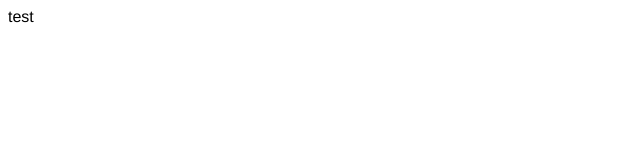
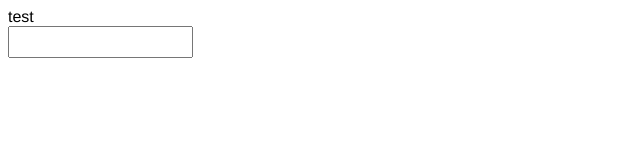
Before and after one commit to starswirl/vue-tutorial, a Vue app: page / in a window 1280 px wide. Shown: the top 160 px of the page, without its empty margins (0-640 px from the left). Built offline with nearby package versions, Linux system fonts and the light colour scheme.

Commit message:
フォームの作成

```diff
--- a/src/components/TestCase.vue
+++ b/src/components/TestCase.vue
@@ -1,12 +1,17 @@
 <template>
   <div>
     test
+    <InputForm/>
   </div>
 </template>
 
 <script>
+import InputForm from './atoms/InputForm.vue'
 export default {
   name: 'TestCase',
+  components:{
+    InputForm
+  },
 }
 </script>
 
--- /dev/null
+++ b/src/components/atoms/InputForm.vue
@@ -0,0 +1,23 @@
+<template>
+  <div class="displayBox">
+    <input class="input" v-model="value">
+    <p >{{ value }}</p>
+  </div>
+</template>
+
+<script>
+export default {
+  name: 'InputForm',
+    data () {
+    return {
+      value: ''
+    }
+  }
+}
+</script>
+
+<style scoped>
+  .displayBox {
+    display: flex;
+  }
+</style>
```
